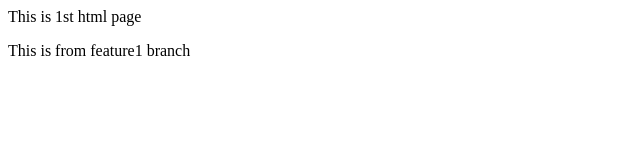
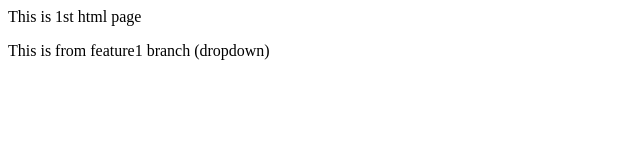
Before and after one commit to PremTiwary/Test, a plain HTML site: page Index.html in a window 1280 px wide. Shown: the full height of the page, 0-640 px from the left. Drawn offline with Linux system fonts and the light colour scheme.

Commit message:
dropdown

```diff
--- a/Index.html
+++ b/Index.html
@@ -1,2 +1,2 @@
 <P> This is 1st html page</P>
-<P> This is from feature1 branch</P>
+<P> This is from feature1 branch (dropdown)</P>
```
